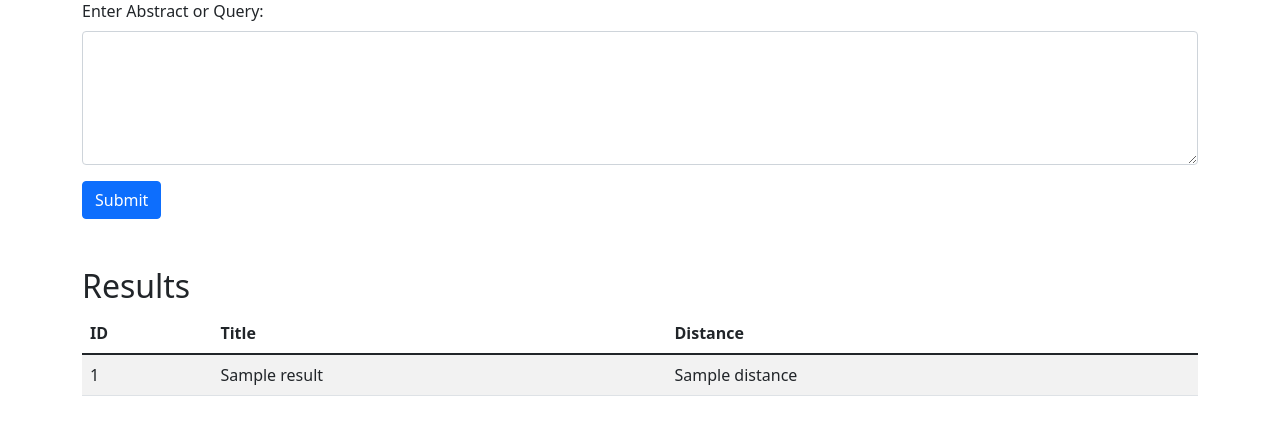
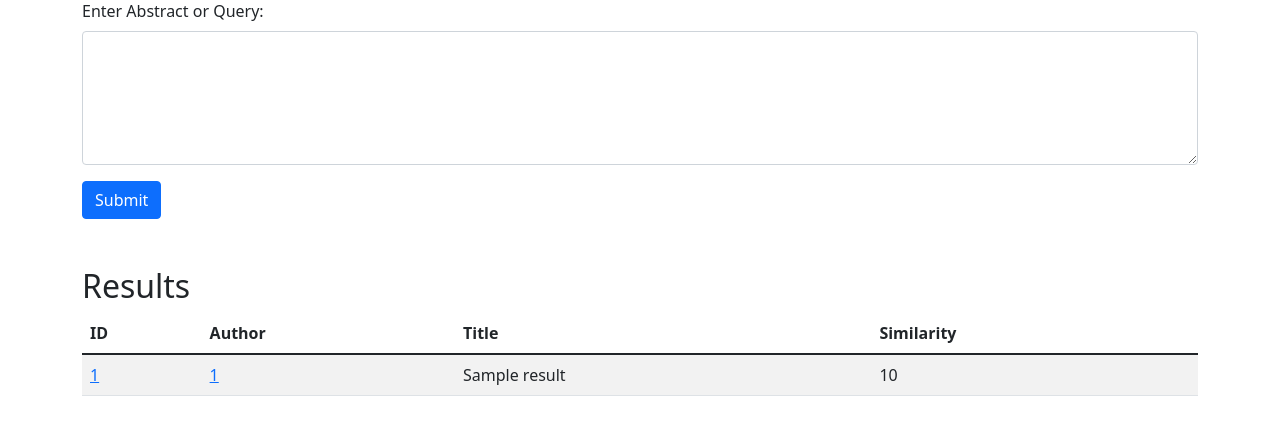
Before and after one commit to drarunas/exprecapp, a Flask app: template templates/query.html in a window 1280 px wide. Shown: the part 105-540 px from the top of the page. Run offline with Flask 3, Linux system fonts and the light colour scheme; the template is opened without the code that fills it: most values are stand-ins (such as "Sample title", 1, 10 or a date in 2020); some libraries are stand-ins or nearby versions.

Commit message:
Changes to be committed: 	modified:   app.py 	modified:   templates/query.html

```diff
--- a/app.py
+++ b/app.py
@@ -59,7 +59,6 @@ def query():
         if not data:
             return jsonify({"error": "Missing query text"}), 400
 
-        # Step 1: Calculate the embedding for the new abstract
         print(" 1 getting embeddings from query")
         new_embedding = get_embeddings(data).tolist()
 
@@ -72,13 +71,46 @@ def query():
 
                 # Step 3: Execute the SQL query using the new embedding
                 print(' 3 Executing sql query calculating distances')
-                sql_query = """
-                    SELECT ev.id, ev.embedding <=> %s::vector AS distance, wt.title
-                    FROM e5_vectors ev
-                    LEFT JOIN w_titles_sn wt ON ev.id = wt.id
-                    ORDER BY distance
-                    LIMIT 100;
-                """
+                # sql_query = """
+                #     SELECT ev.id, ev.embedding <=> %s::vector AS distance,
+                #         COALESCE(wt.title, etw.title) AS title,
+                #         COALESCE(was.auth_id, wae.auth_id) AS auids
+
+                #     FROM e5_vectors ev
+                #     LEFT JOIN w_titles_sn wt ON ev.id = wt.id
+                #     LEFT JOIN w_titles_els etw ON ev.id = etw.id
+                #     LEFT JOIN w_auth_sn was ON ev.id = was.id
+                #     LEFT JOIN w_auth_els wae ON ev.id = wae.id
+                #     ORDER BY distance
+                #     LIMIT 10;
+                # """
+
+                sql_query='''
+                        WITH top_works AS (
+                            SELECT ev.id,
+                                ev.embedding <=> %s::vector AS distance,
+                                COALESCE(wt.title, etw.title) AS title,
+                                COALESCE(was.auth_id, wae.auth_id) AS auids
+                            FROM e5_vectors ev
+                            LEFT JOIN w_titles_sn wt ON ev.id = wt.id
+                            LEFT JOIN w_titles_els etw ON ev.id = etw.id
+                            LEFT JOIN w_auth_sn was ON ev.id = was.id
+                            LEFT JOIN w_auth_els wae ON ev.id = wae.id
+                            ORDER BY distance
+                            LIMIT 100
+                        )
+
+                        SELECT tw.id,
+                            tw.distance,
+                            tw.title,
+                            STRING_AGG(tw.auids, ', ') AS aggregated_auids
+                        FROM top_works tw
+                        GROUP BY tw.id, tw.distance, tw.title
+                        ORDER BY tw.distance;'''
+
+
+
+
                 cur.execute(sql_query, (new_embedding,))
 
                 results = cur.fetchall()
@@ -86,7 +118,7 @@ def query():
 
                 # Step 4: Convert results to a list of dictionaries for the template
                 results_list = [
-                    {"id": row[0], "distance": row[1], "title": row[2]}
+                    {"id": row[0], "distance": row[1], "title": row[2], "auid": row[3]}
                     for row in results
                 ]
 
--- a/templates/query.html
+++ b/templates/query.html
@@ -24,16 +24,23 @@
                 <thead>
                     <tr>
                         <th>ID</th>
+                        <th>Author</th>
                         <th>Title</th>
-                        <th>Distance</th>
+                        <th>Similarity</th>
                     </tr>
                 </thead>
                 <tbody>
                     {% for result in results %}
                     <tr>
-                        <td>{{ result.id }}</td>
+                        <td><a href="{{ result.id }}">{{ result.id }}</a></td>
+                        <td>
+                            {% for auid in result.auid.split(', ') %}
+                                <a href="{{ auid }}">{{ auid }}</a>{% if not loop.last %}, {% endif %}
+                            {% endfor %}
+                        </td>
+
                         <td>{{ result.title }}</td>
-                        <td>{{ result.distance }}</td>
+                        <td>{{ 1 - result.distance }}</td>
                     </tr>
                     {% endfor %}
                 </tbody>
```
